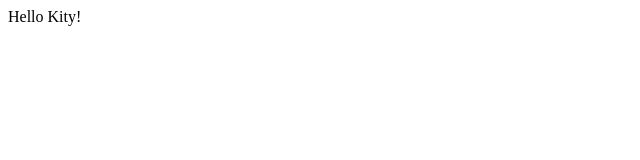
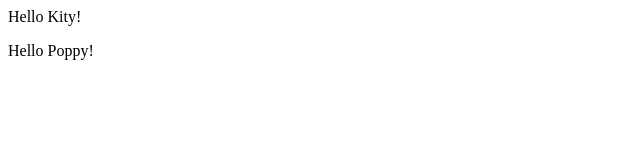
Before and after one commit to dmok465/gittut, a plain HTML site: page index.html in a window 1280 px wide. Shown: the full height of the page, 0-640 px from the left. Drawn offline with Linux system fonts and the light colour scheme.

Commit message:
Make some changes

```diff
--- a/index.html
+++ b/index.html
@@ -1,4 +1,5 @@
 <html>
 <body>
 <p>Hello Kity!</p>
+<p>Hello Poppy!</p>
 </body>
```
Also changed, not shown: index2.html (added, +4 -0 lines).
